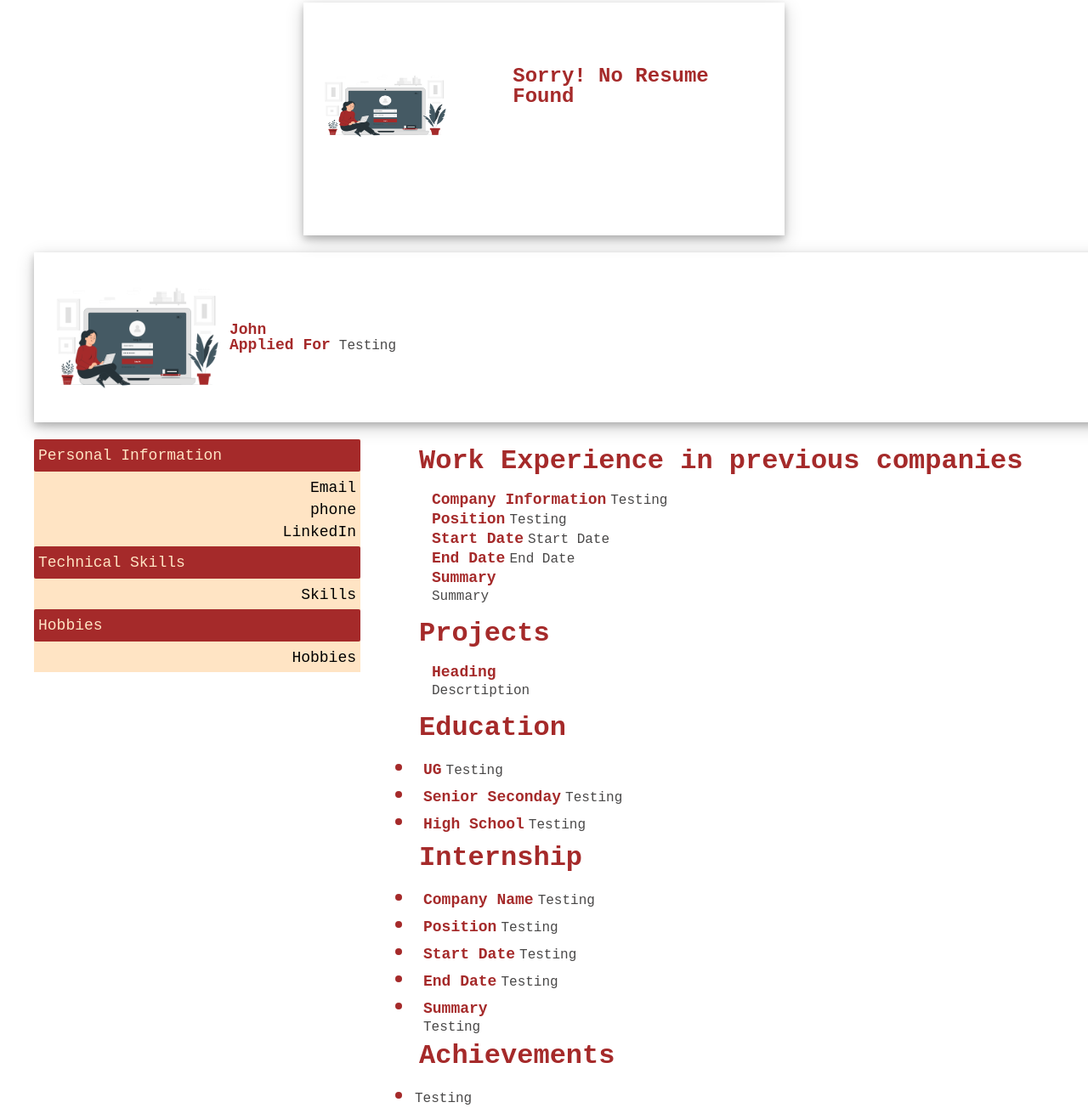
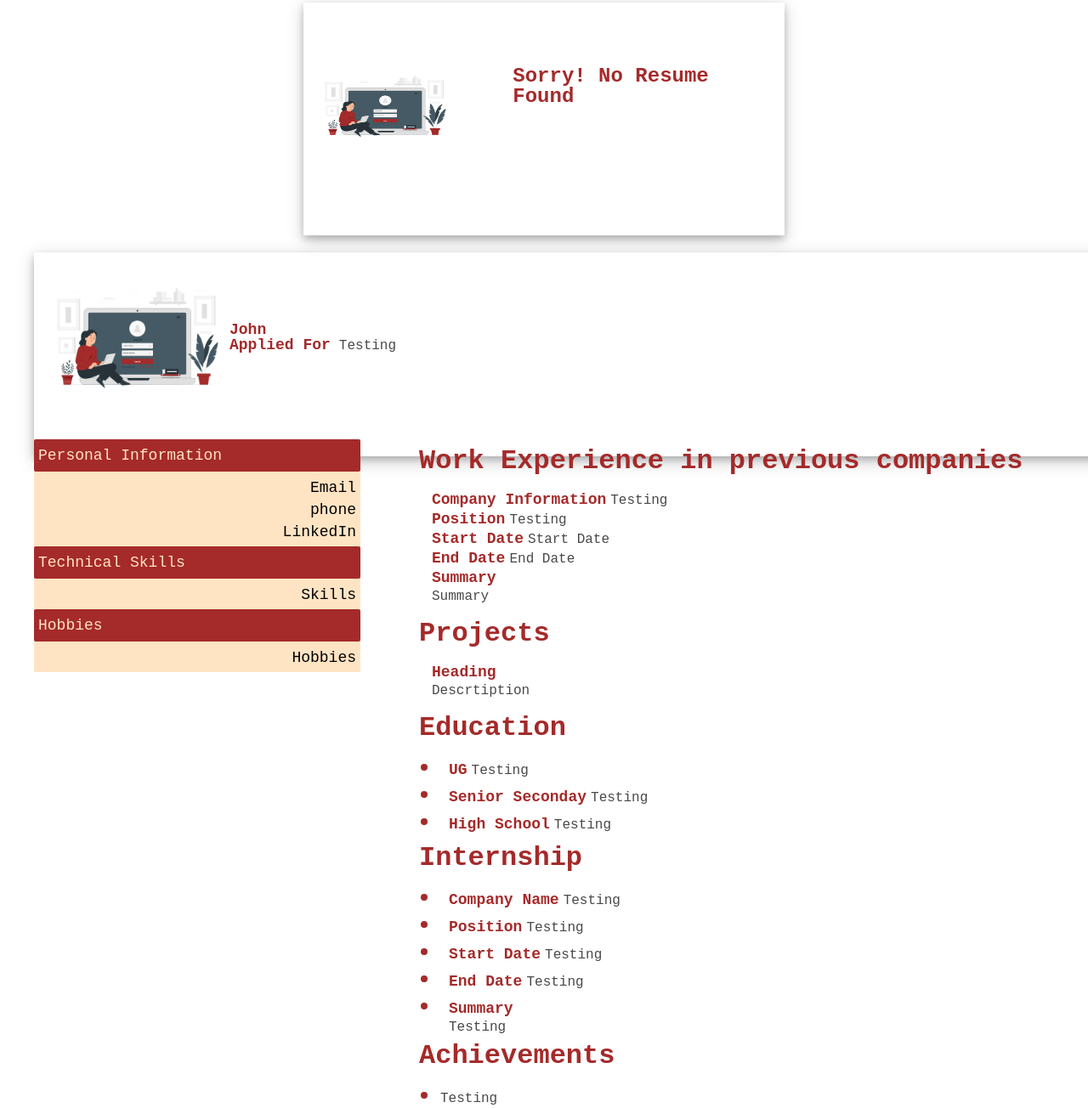
Before and after one commit to kauramanp/G6_JS_GradedProject2, a plain HTML site: page view_resume/view_resume.html in a window 1280 px wide. Shown: the part 195-1499 px from the top of the page at 85% size. Drawn offline with Linux system fonts and the light colour scheme; a script that the page names is missing.

Commit message:
changes in margin of li

```diff
--- a/view_resume/view_resume.css
+++ b/view_resume/view_resume.css
@@ -65,6 +65,7 @@ table {
     margin-right: 40px;
     margin-bottom: 20px;
     padding-right: 20px;
+    padding-bottom: 20px;
     height: auto;
     width: 100%;
     box-shadow: 0 4px 8px 0 rgba(0, 0, 0, 0.2), 0 6px 20px 0 rgba(0, 0, 0, 0.19);
@@ -180,6 +181,7 @@ table {
 .main ul {
     list-style-type: disc;
     size: 200px;
+    margin-left: 30px;
 }
 
 .main ul li {
```
